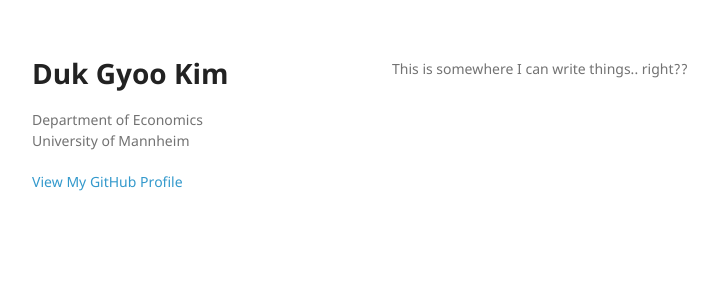
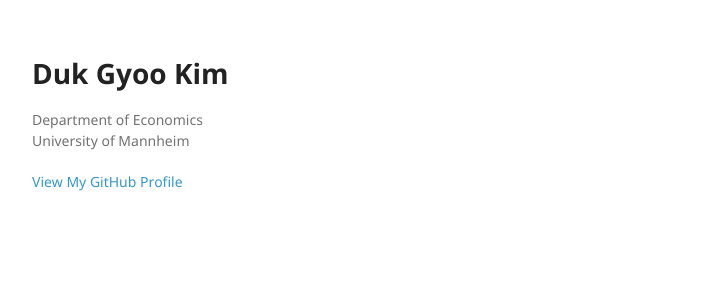
Before and after one commit to kimdukgyoo/kimdukgyoo.github.io, a Jekyll site: the page built from index.md, in a window 1280 px wide. Shown: the top 300 px of the page, without its empty margins (178-896 px from the left). Built offline with Jekyll 4.4.1, drawn with Linux system fonts in a browser that asks for light colours.

Commit message:
Update default.html

```diff
--- a/_layouts/default.html
+++ b/_layouts/default.html
@@ -35,7 +35,7 @@
       </header>
       <section>
 
-      This is somewhere I can write things.. right??
+      {{ contents }}
 
       </section>
       <footer>
```
